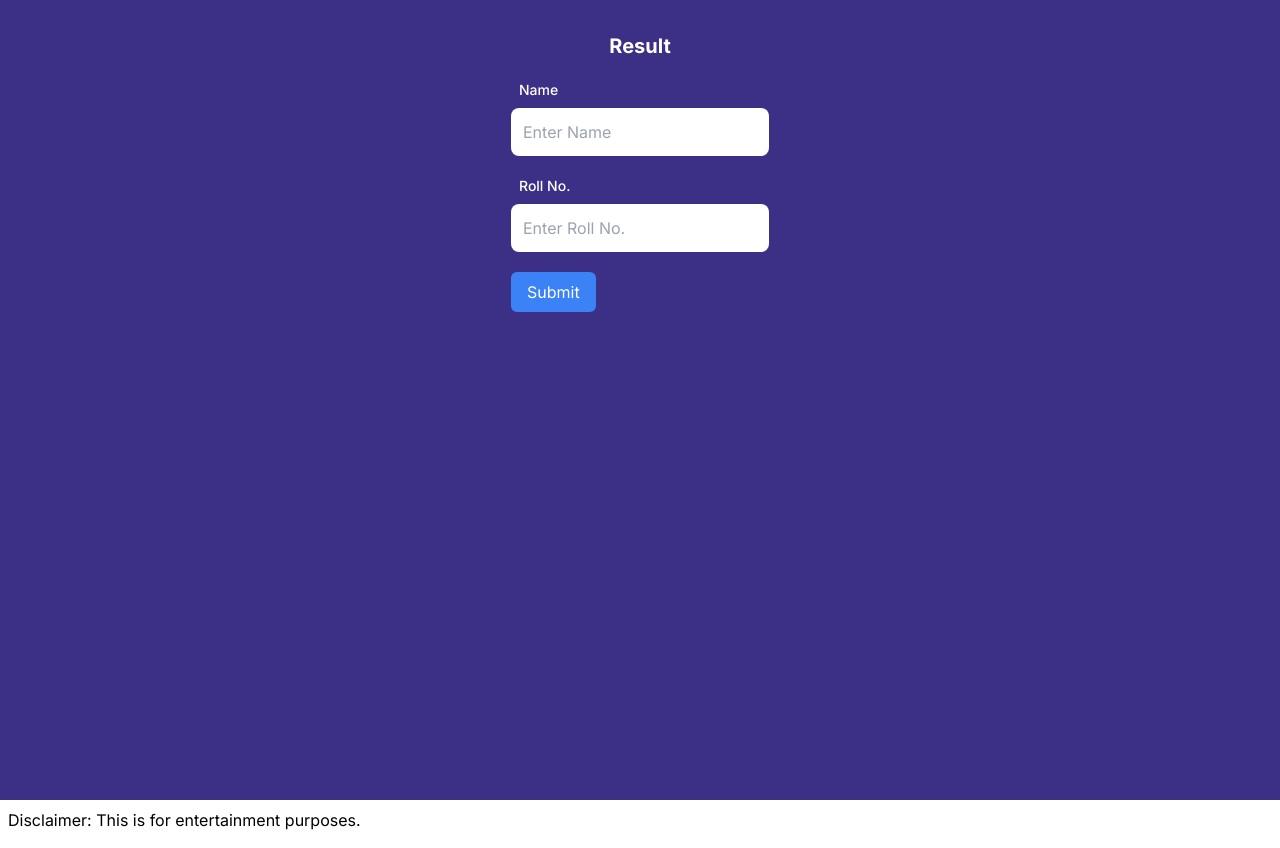
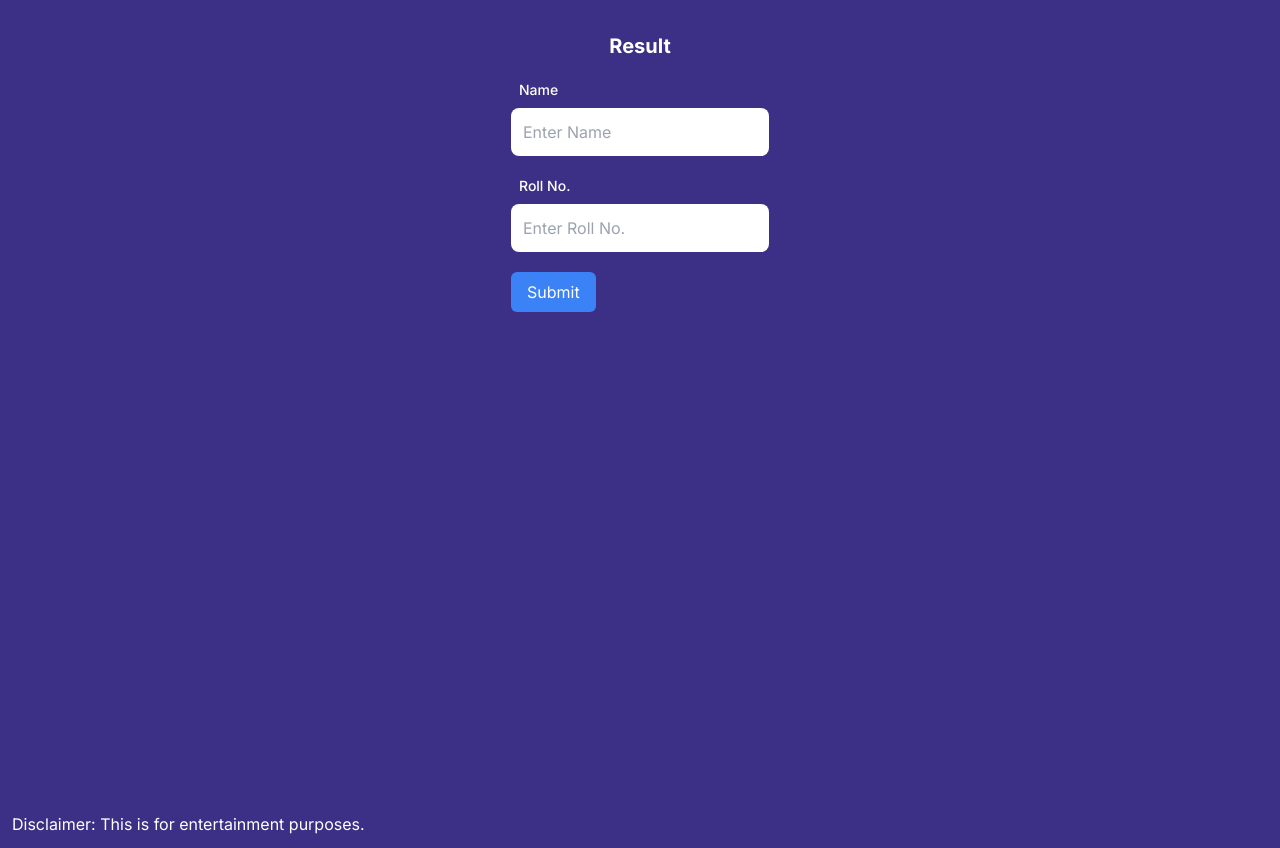
Before and after one commit to surendra-kumar-07/fun_on_result, a Next.js app: page / in a window 1280 px wide. Built offline with nearby package versions, Linux system fonts and the light colour scheme.

Commit message:
random persenteg

```diff
--- a/app/layout.js
+++ b/app/layout.js
@@ -19,7 +19,8 @@ export const metadata = {
 export default function RootLayout({ children }) {
   return (
     <html lang="en">
-      <body className={inter.className}>{children}</body>
+      <body className={`${inter.className} bg-[#3c3086]`}>{children}
+      </body>
     </html>
   );
 }
--- a/app/page.js
+++ b/app/page.js
@@ -1,5 +1,4 @@
 'use client'
-
 import { useState } from "react";
 
 export default function Home() {
@@ -19,9 +18,12 @@ export default function Home() {
     }, 2000);
   }
 
+
+
+
   return (
     <>
-    <main className="flex min-h-screen flex-col items-center p-8 bg-[#3c3086] text-white ">
+    <main className="flex min-h-screen flex-col items-center p-8  text-white ">
    {!result && <form className="space-y-5" onSubmit={submitHandler}>
       <div className="text-center font-bold  text-xl">
         Result
@@ -41,7 +43,7 @@ export default function Home() {
 
     {result && <div className="py-5 text-xl space-y-4 text-center pt-20">
       <div>Name: {name}</div>
-      <div className="text-yellow-300 font-semibold">Result: 98.17%</div>
+      <div className="text-yellow-300 font-semibold">Result: {Math.floor(Math.random() * (99 - 80 + 1)+80)}.10%</div>
       <div className="w-full">
         {meme &&
          <video width="300" height="auto" autoPlay loop preload="auto" className="rounded-md">
@@ -53,7 +55,7 @@ export default function Home() {
       </div>}
       {link &&  <a href=" https://wa.me/?text=https://result-check.vercel.app/" className="font-bold text-cyan-300 underline">Share</a>}
     </main>
-    <div className="p-2">Disclaimer: This is for entertainment purposes.</div>
+    <div className="p-3 text-white ">Disclaimer: This is for entertainment purposes.</div>
     </>
   );
 }
```
